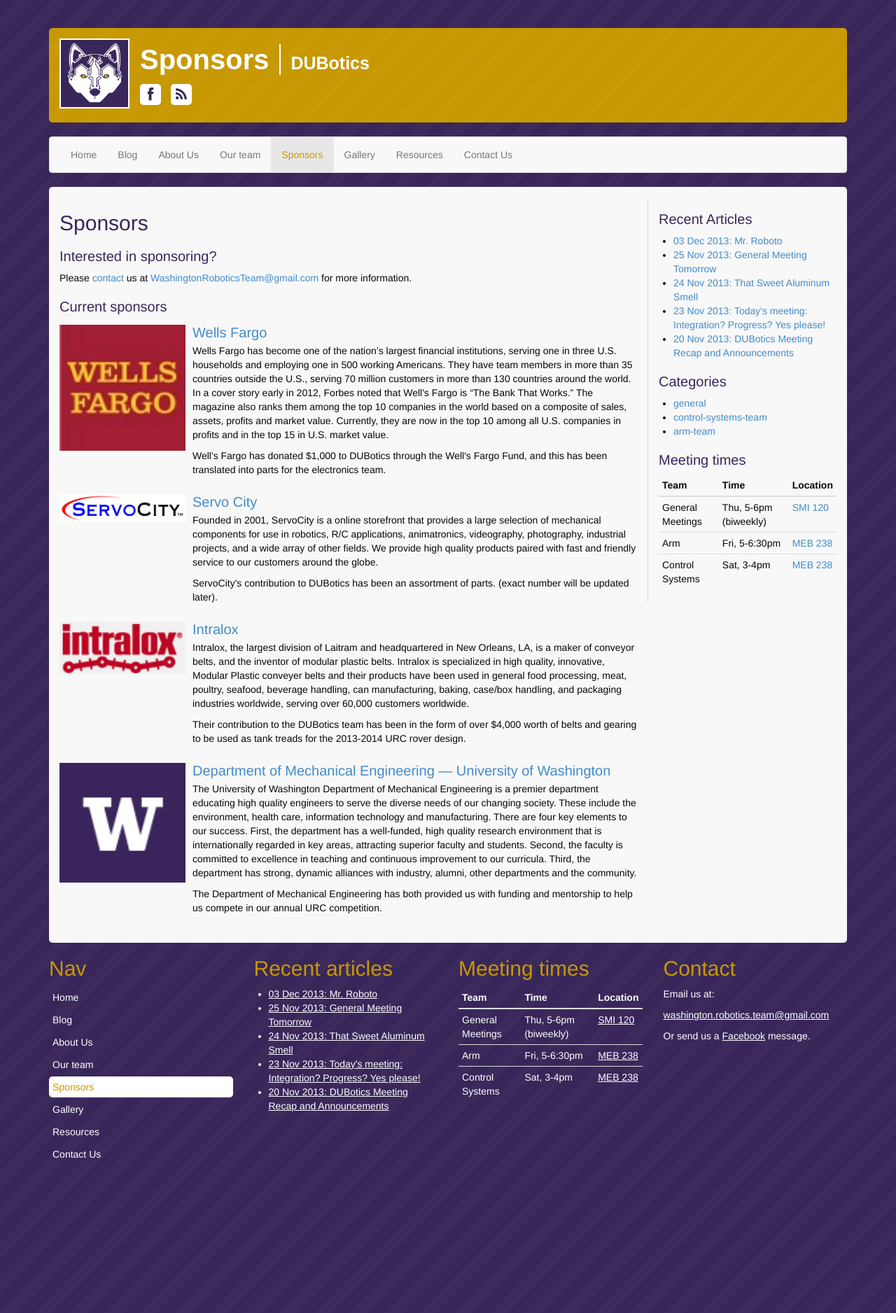
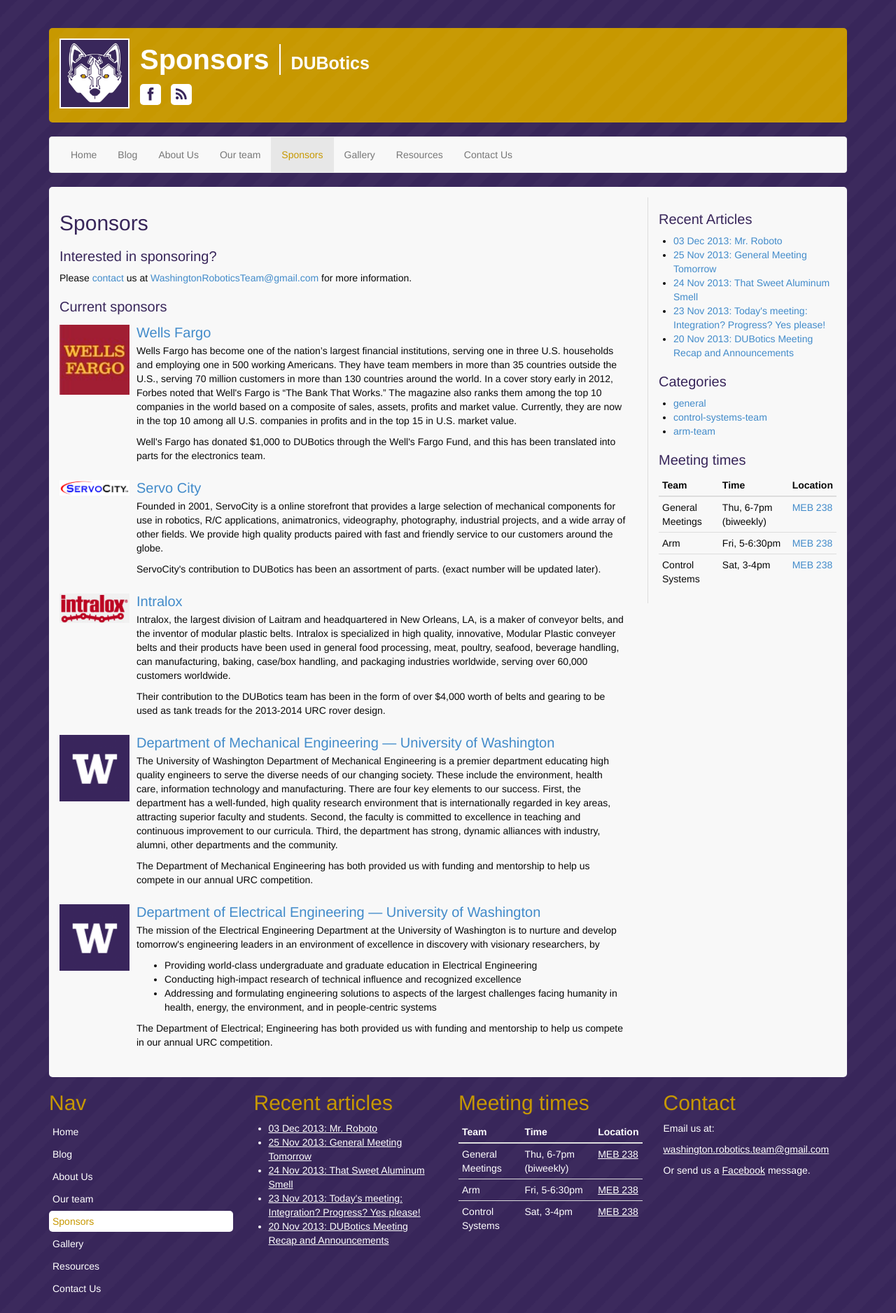
Before and after one commit to dubotics/dubotics.github.io, a Jekyll site: the page built from sponsors.html, in a window 1280 px wide. Shown: the whole page at 70% size. Built offline with Jekyll 4.4.1, drawn with Linux system fonts in a browser that asks for light colours; Markdown is read by kramdown in place of the engine named in the settings; before the commit the page ends 1684 px from its top, so only the background shows below that.

Commit message:
Changed meeting time, added EE dept as a sponsor, tweaked sponsor page CSS

```diff
--- a/_config.yml
+++ b/_config.yml
@@ -85,9 +85,9 @@ gallery:
 # Meeting times and locations
 meeting_times:
     -   team_name: General Meetings
-        time: Thu, 5-6pm (biweekly)
-        location: SMI 120
-        url: http://uw.edu/maps/?smi
+        time: Thu, 6-7pm (biweekly)
+        location: MEB 238
+        url: http://uw.edu/maps/?meb
     -   team_name: Arm
         time: Fri, 5-6:30pm
         location: MEB 238
--- a/custom-styles.css
+++ b/custom-styles.css
@@ -299,11 +299,12 @@ p+ul {
 
 .sponsor-unit{
     margin-bottom:15px;
+    margin-right:15px;
 }
 
 .sponsor-logo,
 .sponsor-logo img {
-    width:180px;
+    width:100px;
 }
 
 /* SIDEBAR
--- a/sponsors.html
+++ b/sponsors.html
@@ -59,3 +59,22 @@ layout: general
     to help us compete in our annual URC competition.</p>
   </div>
 </div>
+
+<div class="media sponsor-unit">
+  <a class="pull-left sponsor-logo" href="https://www.ee.washington.edu/">
+    <img class="media-object" src="/assets/sponsorLogos/uw-patch-purple.png" alt="Department of Electrical Engineering logo">
+  </a>
+  <div class="media-body">
+    <h3 class="media-heading"><a href="https://www.ee.washington.edu/">Department of Electrical Engineering &mdash; University of Washington</a></h3>
+
+    <p>The mission of the Electrical Engineering Department at the University of Washington is to nurture and develop tomorrow's engineering leaders in an environment of excellence in discovery with visionary researchers, by</p>
+
+    <ul>
+        <li>Providing world-class undergraduate and graduate education in Electrical Engineering</li>
+        <li>Conducting high-impact research of technical influence and recognized excellence</li>
+        <li>Addressing and formulating engineering solutions to aspects of the largest challenges facing humanity in health, energy, the environment, and in people-centric systems</li>
+    </ul>
+
+    <p>The Department of Electrical; Engineering has both provided us with funding and mentorship to help us compete in our annual URC competition.</p>
+  </div>
+</div>
```
Also changed, not shown: 1 other file.
